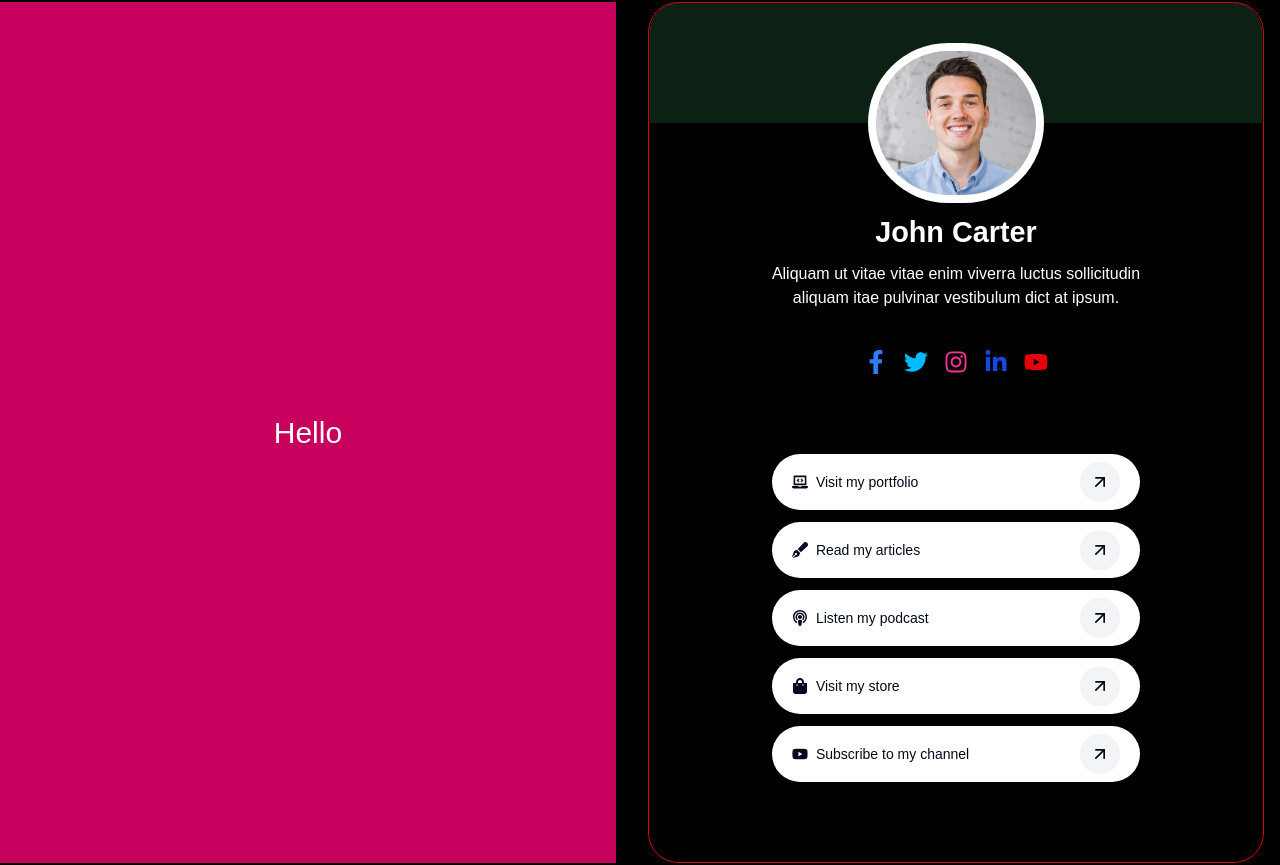
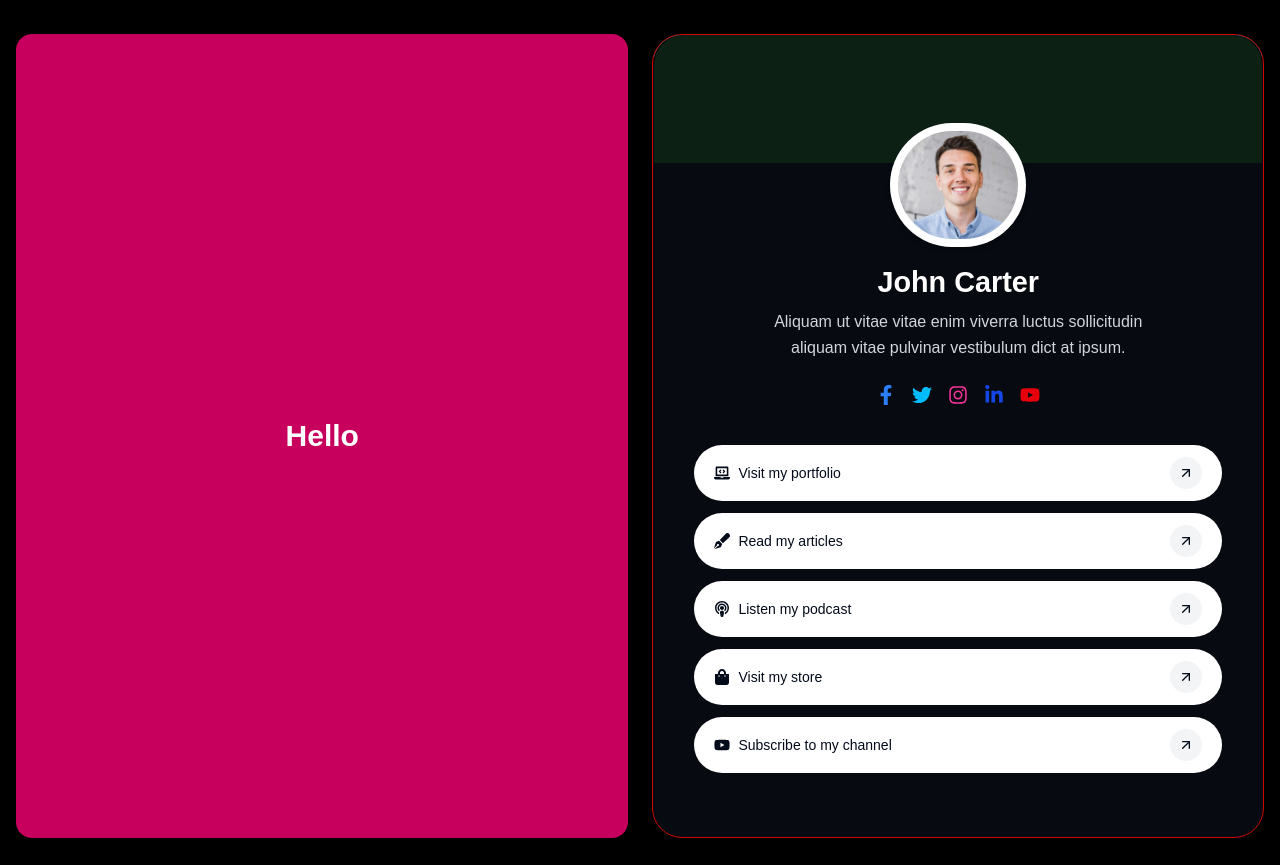
Before and after one commit to jannat-developer/eagle-ai-hub, a Next.js app: page /eagle-popup in a window 1280 px wide. Shown: the part 5138-6003 px from the top of the page. Built offline with nearby package versions, Linux system fonts and the light colour scheme.

Commit message:
updated Influencer Profile

```diff
--- a/src/components/Demo.tsx
+++ b/src/components/Demo.tsx
@@ -8,15 +8,18 @@ import {
     FaPenFancy,
     FaPodcast,
     FaShoppingBag,
-  FaYoutube,
+} from 'react-icons/fa';
+import { IconType } from 'react-icons';
+import {
     FaFacebookF,
     FaTwitter,
     FaInstagram,
     FaLinkedinIn,
+    FaYoutube,
 } from 'react-icons/fa';
-import { IconType } from 'react-icons';
 
-const InfluencerProfile = () => {
+
+const Demo = () => {
     type LinkItem = {
         text: string;
         icon: IconType;
@@ -53,77 +56,69 @@ const InfluencerProfile = () => {
     ];
 
     return (
-    <div className="bg-black min-h-screen py-6 sm:py-8 md:py-10">
-      <div className="flex flex-col md:flex-row max-w-[1440px] mx-auto gap-4 sm:gap-6 md:gap-8 px-2 sm:px-4">
-        {/* Left Section */}
-        <div className="w-full md:w-1/2 min-h-[400px] sm:min-h-[600px] md:min-h-[800px] bg-gradient-to-br from-[#D10800] to-[#7A0600] flex items-center justify-center rounded-[20px] sm:rounded-[25px] md:rounded-[30px]">
-          <h1 className="text-white text-3xl sm:text-4xl md:text-5xl font-bold">Hello</h1>
+       <div className="bg-black min-h-screen px-4 py-8">
+      <div className="max-w-7xl mx-auto flex flex-col lg:flex-row gap-6">
+        {/* LEFT PANEL */}
+        <div className="w-full lg:w-1/2 bg-pink-700 rounded-2xl flex items-center justify-center p-6">
+          <h1 className="text-white text-3xl font-bold">Hello</h1>
         </div>
 
-        {/* Right Section */}
-        <div className="w-full md:w-1/2 min-h-[400px] sm:min-h-[600px] md:min-h-[800px] bg-black border-[2px] sm:border-[2.5px] border-[#D10800] rounded-[20px] sm:rounded-[25px] md:rounded-[30px] flex flex-col items-center justify-start text-white overflow-hidden">
-          {/* Header Background */}
-          <div className="relative h-[120px] sm:h-[150px] md:h-[180px] w-full">
+        {/* RIGHT PANEL */}
+        <div className="w-full lg:w-1/2 bg-[#070A10] border border-[#D10800] rounded-[30px] overflow-hidden flex flex-col">
+          {/* Header Banner */}
+          <div className="relative h-32 w-full">
             <div
               className="absolute inset-0 bg-cover bg-center"
-              style={{ backgroundImage: "url('/images/proile-bg.jpg')" }}
-            ></div>
-            <div className="absolute inset-0 bg-black bg-opacity-60"></div>
-            <div className="relative z-10 bg-gradient-to-b from-[#0c2014] to-black h-full w-full" />
+              style={{
+                backgroundImage: "url('/images/proile-bg.jpg')",
+              }}
+            />
+            <div className="absolute inset-0 bg-black bg-opacity-50" />
+            <div className="absolute inset-0 bg-[#0c2014] rounded-t-[30px] z-10" />
           </div>
 
           {/* Profile Section */}
-          <div className="py-8 sm:py-10 md:py-12 text-center z-20 w-full max-w-[480px]">
-            <div className="bg-white p-2 sm:p-3 rounded-full -mt-16 sm:-mt-20 md:-mt-24 w-fit mx-auto shadow-xl">
+          <div className="relative z-20 flex flex-col items-center text-center p-6 sm:p-10">
+            <div className="-mt-20 bg-white p-2 rounded-full shadow-md">
               <Image
                 src="/images/profile.jpg"
                 alt="profile"
                 width={120}
                 height={120}
-                className="w-[120px] h-[120px] sm:w-[150px] sm:h-[150px] md:w-[180px] md:h-[180px] rounded-full object-cover"
+                className="rounded-full object-cover"
               />
             </div>
-            <h1 className="text-[1.8rem] sm:text-[2rem] md:text-[2.5rem] font-bold mt-4 sm:mt-5 md:mt-6 mb-2 sm:mb-3">John Carter</h1>
-            <p className="text-[0.9rem] sm:text-[1rem] md:text-[1.1rem] font-normal text-gray-300 px-4 sm:px-5 md:px-6">
-              Aliquam ut vitae vitae enim viverra luctus sollicitudin <br />
-              aliquam itae pulvinar vestibulum dict at ipsum.
+            <h1 className="text-2xl sm:text-[1.8rem] font-bold mt-4">John Carter</h1>
+            <p className="text-sm sm:text-base text-gray-300 mt-2 leading-relaxed max-w-md">
+              Aliquam ut vitae vitae enim viverra luctus sollicitudin <br className="hidden sm:block" />
+              aliquam vitae pulvinar vestibulum dict at ipsum.
             </p>
 
             {/* Social Icons */}
-            <div className="flex justify-center items-center gap-4 sm:gap-5 md:gap-6 mt-6 sm:mt-8 md:mt-10 text-2xl sm:text-2xl md:text-3xl">
-              <a href="#" className="hover:scale-110 transition-transform duration-200" aria-label="Facebook">
+            <div className="flex justify-center items-center gap-4 mt-6 text-xl">
               <FaFacebookF className="text-blue-500" />
-              </a>
-              <a href="#" className="hover:scale-110 transition-transform duration-200" aria-label="Twitter">
               <FaTwitter className="text-sky-400" />
-              </a>
-              <a href="#" className="hover:scale-110 transition-transform duration-200" aria-label="Instagram">
               <FaInstagram className="text-pink-500" />
-              </a>
-              <a href="#" className="hover:scale-110 transition-transform duration-200" aria-label="LinkedIn">
               <FaLinkedinIn className="text-blue-700" />
-              </a>
-              <a href="#" className="hover:scale-110 transition-transform duration-200" aria-label="YouTube">
               <FaYoutube className="text-red-600" />
-              </a>
             </div>
 
-            {/* Link Buttons */}
-            <div className="flex flex-col gap-3 sm:gap-4 w-full max-w-[420px] mx-auto pt-10 sm:pt-12 md:pt-16 pb-6 sm:pb-8 md:pb-10 px-4 sm:px-5 md:px-6">
+            {/* Links */}
+            <div className="flex flex-col gap-3 w-full pt-10 pb-6">
               {links.map((link, index) => {
                 const Icon = link.icon;
                 return (
                   <a
                     key={index}
                     href={link.href}
-                    className="group flex items-center justify-between rounded-full px-4 sm:px-5 md:px-6 py-3 sm:py-3.5 md:py-4 text-sm sm:text-base font-medium transition-all duration-300 hover:scale-[1.02] bg-white text-[#030B1A] hover:bg-[#030B1A] hover:text-white"
+                    className="group flex items-center justify-between bg-white text-[#030B1A] hover:bg-[#030B1A] hover:text-white transition-all rounded-full px-5 py-3 text-sm font-medium"
                   >
-                    <span className="flex items-center gap-3">
-                      <Icon className="text-xl" />
+                    <span className="flex items-center gap-2">
+                      <Icon className="text-base" />
                       {link.text}
                     </span>
-                    <span className="w-10 h-10 sm:w-11 sm:h-11 md:w-12 md:h-12 flex items-center justify-center rounded-full bg-gray-100 group-hover:bg-white group-hover:text-[#030B1A] transition-colors duration-300">
-                      <ArrowUpRight className="w-5 h-5" />
+                    <span className="w-8 h-8 flex items-center justify-center rounded-full bg-gray-100 group-hover:bg-white group-hover:text-[#030B1A]">
+                      <ArrowUpRight className="w-4 h-4" />
                     </span>
                   </a>
                 );
@@ -136,4 +131,4 @@ const InfluencerProfile = () => {
     );
 };
 
-export default InfluencerProfile;
+export default Demo;
--- a/src/components/InfluencerProfile.tsx
+++ b/src/components/InfluencerProfile.tsx
@@ -56,91 +56,69 @@ const InfluencerProfile = () => {
     ];
 
     return (
-        <div className="bg-black min-h-screen">
-            <div className="flex flex-col md:flex-row max-w-[1680px] mx-auto gap-4">
-                {/* left */}
-                <div className="w-full md:w-1/2 bg-pink-700 flex items-center justify-center">
-                    <h1 className="text-white text-3xl">Hello</h1>
+       <div className="bg-black min-h-screen px-4 py-8">
+      <div className="max-w-7xl mx-auto flex flex-col lg:flex-row gap-6">
+        {/* LEFT PANEL */}
+        <div className="w-full lg:w-1/2 bg-pink-700 rounded-2xl flex items-center justify-center p-6">
+          <h1 className="text-white text-3xl font-bold">Hello</h1>
         </div>
 
-                {/* right */}
-                <div className="md:w-1/2 bg-black flex flex-col items-center justify-center text-white border border-[#D10800] rounded-[30px] px-[1px] mx-4">
-                    <div className="relative h-[120px] w-full rounded-t-[30px] overflow-hidden">
-                        {/* Background Image */}
+        {/* RIGHT PANEL */}
+        <div className="w-full lg:w-1/2 bg-[#070A10] border border-[#D10800] rounded-[30px] overflow-hidden flex flex-col  px-[1px]">
+          {/* Header Banner */}
+          <div className="relative h-32 w-full">
             <div
-                            className="absolute inset-0 bg-cover bg-center z-0"
+              className="absolute inset-0 bg-cover bg-center "
               style={{
                 backgroundImage: "url('/images/proile-bg.jpg')",
               }}
-                        ></div>
-
-                        {/* Overlay */}
-                        <div className="absolute inset-0 bg-black bg-opacity-50 z-10"></div>
-
-                        {/* Foreground */}
-                        <div className="relative z-20 bg-[#0c2014] h-full w-full rounded-t-[30px]"></div>
+            />
+            <div className="absolute inset-0 bg-black bg-opacity-50" />
+            <div className="absolute inset-0 bg-[#0c2014] rounded-t-[30px] z-10" />
           </div>
 
-                    <div className="py-10 text-center z-20">
-                        <div className="bg-white p-2 rounded-full -mt-30 w-fit mx-auto">
+          {/* Profile Section */}
+          <div className="relative z-20 flex flex-col items-center text-center p-6 sm:p-10">
+            <div className="-mt-20 bg-white p-2 rounded-full shadow-md">
               <Image
                 src="/images/profile.jpg"
                 alt="profile"
-                                width={160}
-                                height={160}
+                width={120}
+                height={120}
                 className="rounded-full object-cover"
               />
             </div>
-                        <h1 className="text-[1.8rem] font-bold my-2">John Carter</h1>
-                        <p className="text-[1rem] font-normal px-6 lg:px-0">
-                            Aliquam ut vitae vitae enim viverra luctus sollicitudin <br /> aliquam
-                            itae pulvinar vestibulum dict at ipsum.
+            <h1 className="text-2xl sm:text-[1.8rem] text-white font-bold mt-4">John Carter</h1>
+            <p className="text-sm sm:text-base text-gray-300 mt-2 leading-relaxed max-w-md">
+              Aliquam ut vitae vitae enim viverra luctus sollicitudin <br className="hidden sm:block" />
+              aliquam vitae pulvinar vestibulum dict at ipsum.
             </p>
 
             {/* Social Icons */}
-                        <div className="flex justify-center items-center gap-4 mt-10 text-2xl">
-                            <a href="#" aria-label="Facebook">
-                                <FaFacebookF className="text-blue-500 transition" />
-                            </a>
-                            <a href="#" aria-label="Twitter">
-                                <FaTwitter className="text-sky-400 transition" />
-                            </a>
-                            <a href="#" aria-label="Instagram">
-                                <FaInstagram className="text-pink-500 transition" />
-                            </a>
-                            <a href="#" aria-label="LinkedIn">
-                                <FaLinkedinIn className="text-blue-700 transition" />
-                            </a>
-                            <a href="#" aria-label="YouTube">
-                                <FaYoutube className="text-red-600 transition" />
-                            </a>
+            <div className="flex justify-center items-center gap-4 mt-6 text-xl">
+              <FaFacebookF className="text-blue-500" />
+              <FaTwitter className="text-sky-400" />
+              <FaInstagram className="text-pink-500" />
+              <FaLinkedinIn className="text-blue-700" />
+              <FaYoutube className="text-red-600" />
             </div>
 
-
-                        {/* Link Buttons */}
-                        <div className="flex flex-col gap-3 w-full  pt-20 pb-10 px-6 lg:px-0">
+            {/* Links */}
+            <div className="flex flex-col gap-3 w-full pt-10 pb-6">
               {links.map((link, index) => {
                 const Icon = link.icon;
                 return (
                   <a
                     key={index}
                     href={link.href}
-                                        className={`group flex items-center justify-between rounded-full px-5 py-2 text-sm font-medium transition-colors duration-300 ${link.highlight
-                                            ? 'bg-[#0c1120] text-white'
-                                            : 'bg-white text-[#030B1A] hover:bg-[#030B1A] hover:text-white'
-                                            }`}
+                    className="group flex items-center justify-between bg-white text-[#030B1A] hover:bg-[#030B1A] hover:text-white transition-all rounded-full px-5 py-3 text-sm font-medium"
                   >
                     <span className="flex items-center gap-2">
-                                            <Icon className="text-[1rem]" />
+                      <Icon className="text-base" />
                       {link.text}
                     </span>
-                                        <span
-                                            className={`w-10 h-10 flex items-center justify-center rounded-full transition-colors duration-300 ${link.highlight
-                                                ? 'bg-[#EFF2F6] text-[#030B1A]'
-                                                : 'bg-gray-100 group-hover:bg-white group-hover:text-[#030B1A]'
-                                                }`}
-                                        >
-                                            <ArrowUpRight className="w-5 h-5" />
+                    <span className="w-8 h-8 flex items-center justify-center rounded-full bg-gray-100 group-hover:bg-white group-hover:text-[#030B1A]">
+                      <ArrowUpRight className="w-4 h-4" />
                     </span>
                   </a>
                 );
```
Lines whose indentation alone changed are shown as unchanged.
